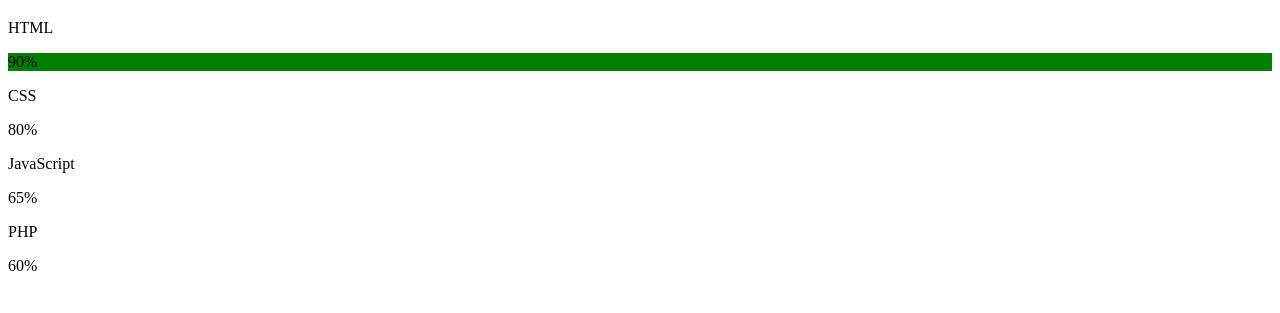
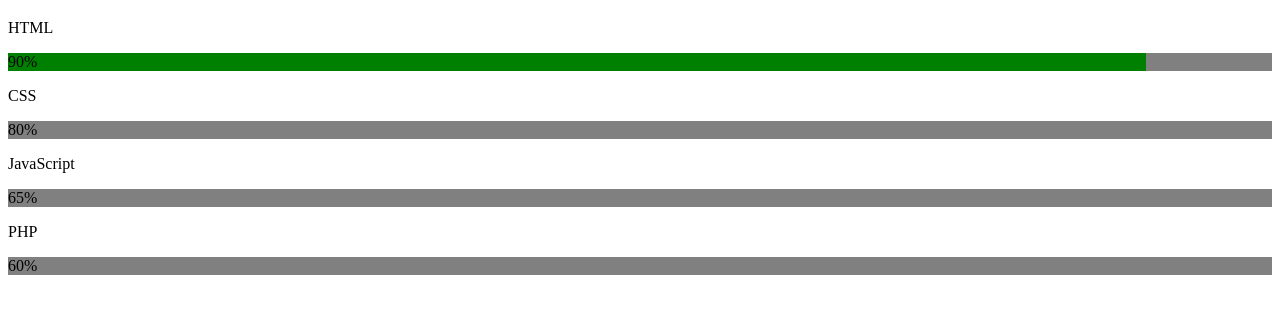
Before and after one commit to kevmhughes/skills-progress, a plain HTML site: page index.html in a window 1280 px wide. Shown: the part 61-374 px from the top of the page. Drawn offline with Linux system fonts and the light colour scheme.

Commit message:
html acabado

```diff
--- a/style.css
+++ b/style.css
@@ -1,6 +1,12 @@
 * {
     box-sizing: border-box;
   }
+
+  .container {
+    background-color: gray;
+  }
+
   .html {
     background-color: green;
+    width: 90%;
   }
```
